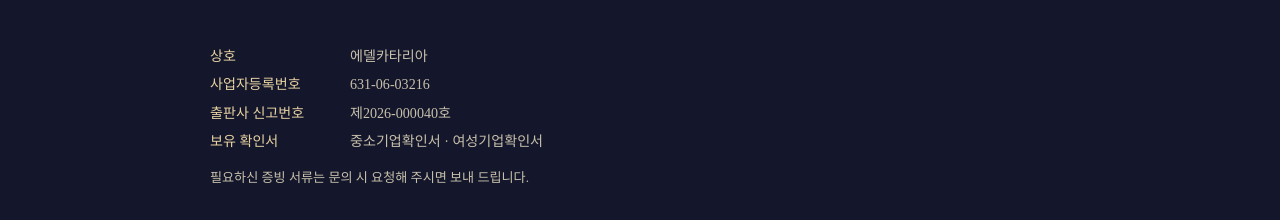
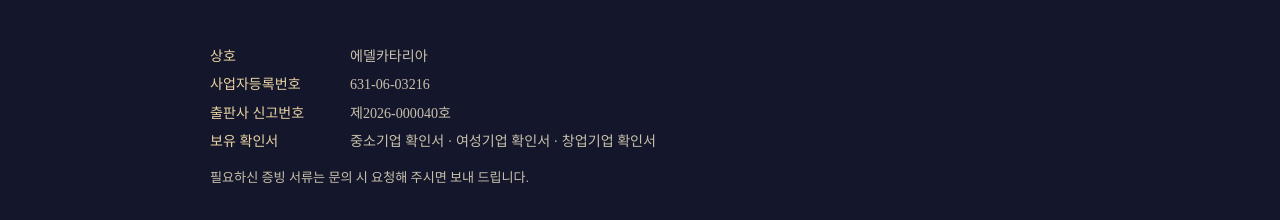
Before and after one commit to klarahatfield/aethelcataria-website, a plain HTML site: page wholesale.html in a window 1280 px wide. Shown: the part 3048-3268 px from the top of the page. Drawn offline with nearby package versions, Linux system fonts and the light colour scheme; a web font is replaced by a local one.

Commit message:
Update wholesale.html

```diff
--- a/wholesale.html
+++ b/wholesale.html
@@ -238,7 +238,7 @@
         <div><dt>상호</dt><dd>에델카타리아</dd></div>
         <div><dt>사업자등록번호</dt><dd>631-06-03216</dd></div>
         <div><dt>출판사 신고번호</dt><dd>제2026-000040호</dd></div>
-        <div><dt>보유 확인서</dt><dd>중소기업확인서 · 여성기업확인서</dd></div>
+        <div><dt>보유 확인서</dt><dd>중소기업 확인서 · 여성기업 확인서 · 창업기업 확인서</dd></div>
         <!-- 여성기업확인서, 예술활동증명 등은 발급 후 이 목록에 한 줄씩 추가하세요. -->
       </dl>
       <p class="ws-note">필요하신 증빙 서류는 문의 시 요청해 주시면 보내 드립니다.</p>
```
